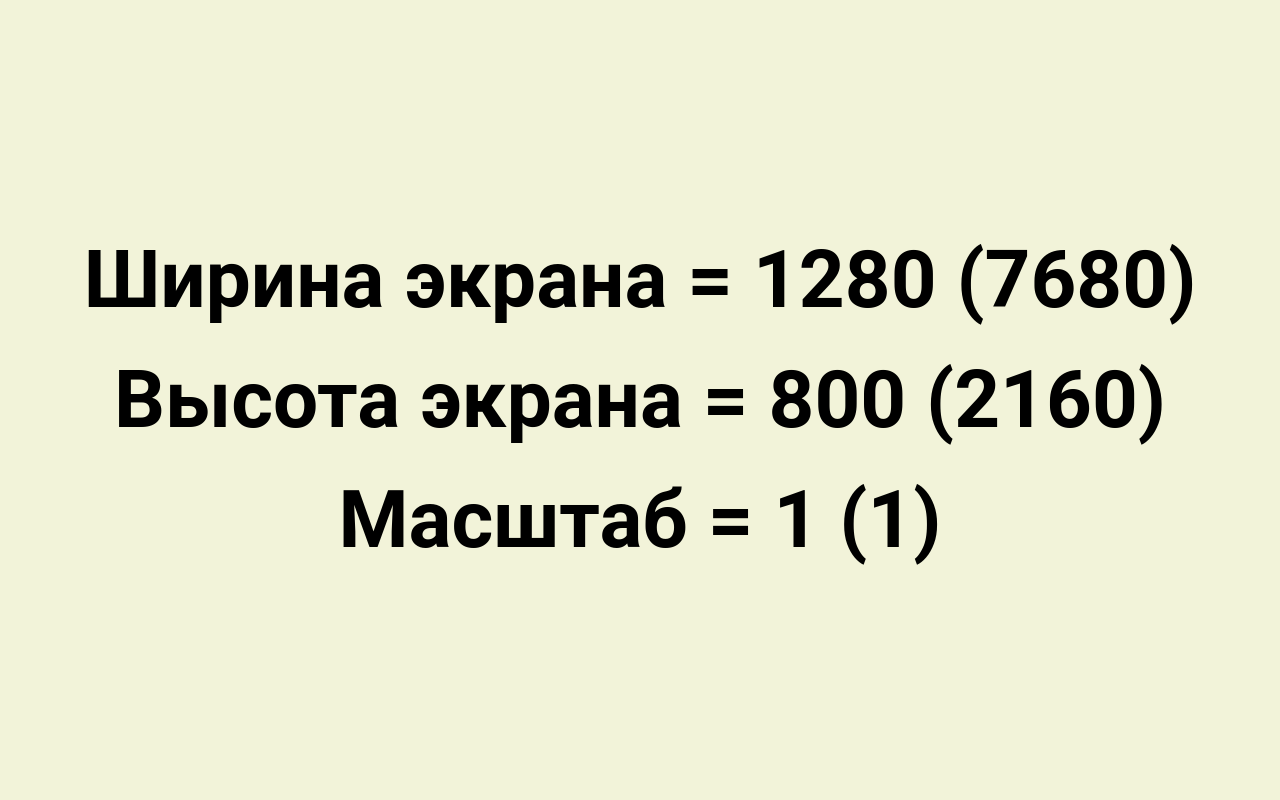
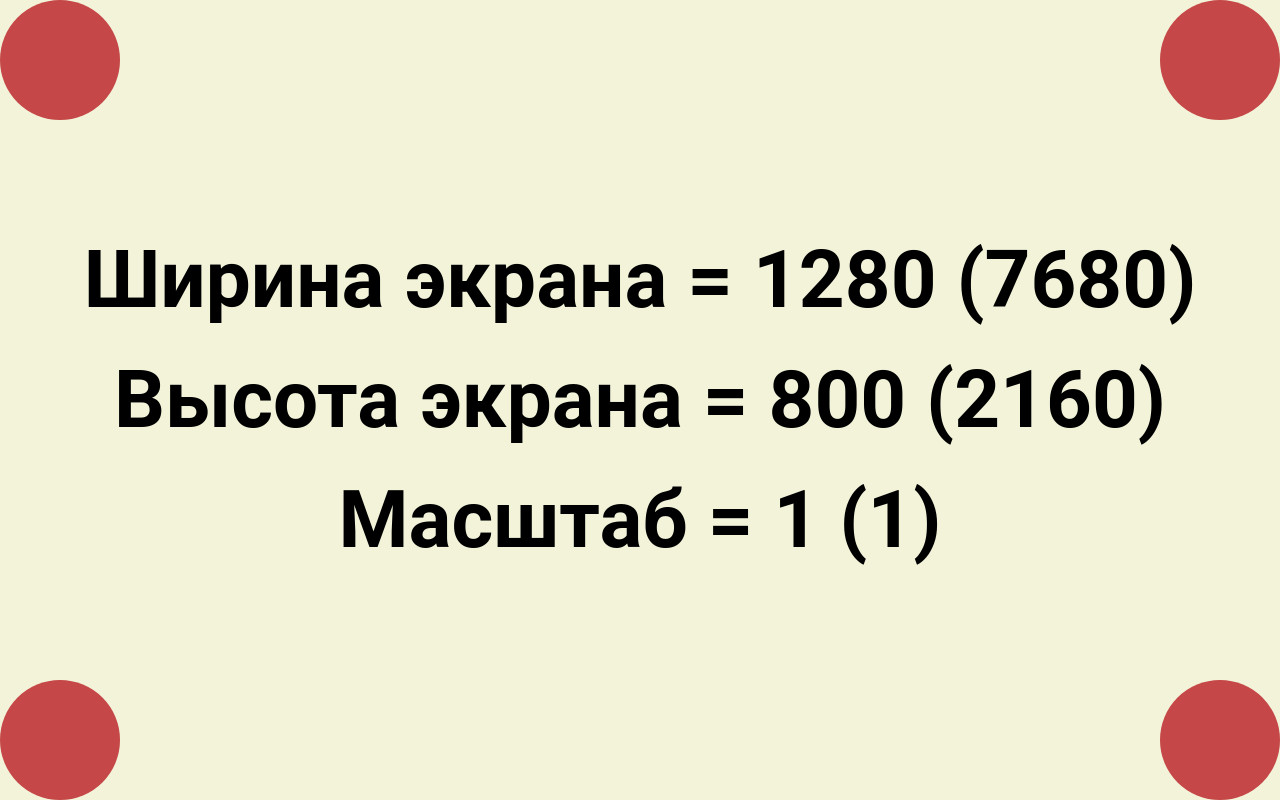
Before and after one commit to oxmap/bunker-demo, a plain HTML site: page public/index.html in a window 1280 px wide. Drawn offline with Linux system fonts and the light colour scheme.

Commit message:
Added pivot points

```diff
--- a/public/index.html
+++ b/public/index.html
@@ -12,6 +12,10 @@
   <body>
     <div class="demo-wrappper">
       <h1 class="text"></h1>
+      <div class="circle left-top"></div>
+      <div class="circle right-top"></div>
+      <div class="circle left-bottom"></div>
+      <div class="circle right-bottom"></div>
     </div>
     <script type="text/javascript" src="main.js"></script>
   </body>
--- a/public/main.css
+++ b/public/main.css
@@ -18,7 +18,37 @@ body {
   justify-content: center;
   align-items: center;
 }
+
 .demo-wrappper h1 {
   text-align: center;
   margin: 0;
 }
+
+.circle {
+  height: 15vh;
+  width: 15vh;
+  background-color: rgb(197, 71, 71);
+  border-radius: 50%;
+  display: inline-block;
+  position: absolute;
+}
+
+.left-top {
+  left: 0;
+  top: 0;
+}
+
+.right-top {
+  right: 0;
+  top: 0;
+}
+
+.left-bottom {
+  left: 0;
+  bottom: 0;
+}
+
+.right-bottom {
+  right: 0;
+  bottom: 0;
+}
```
